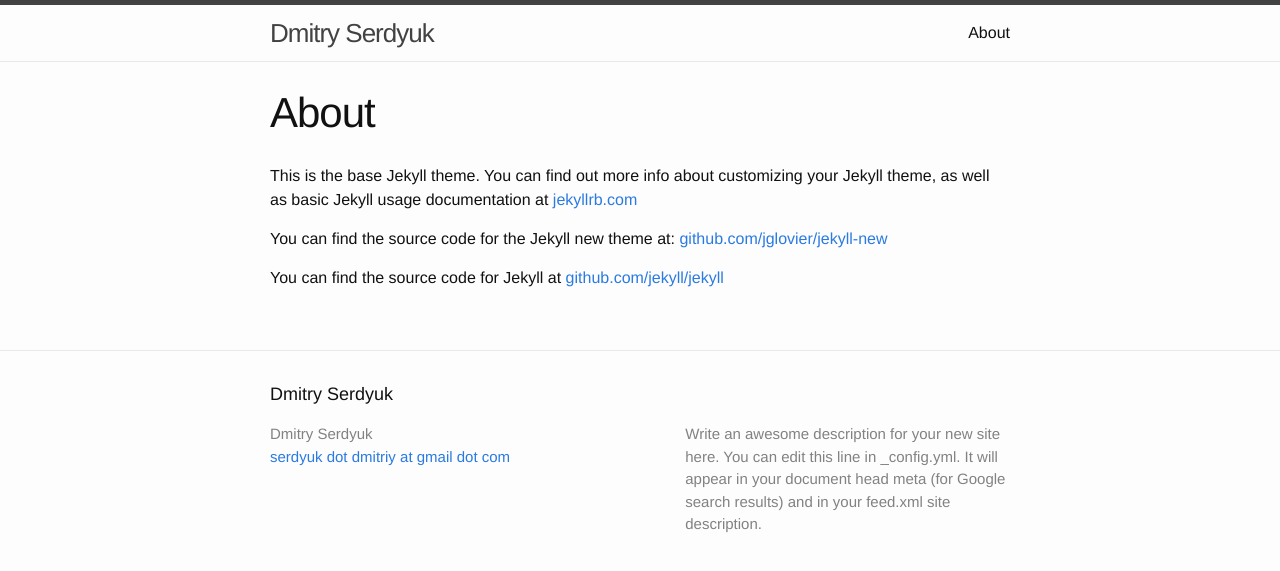
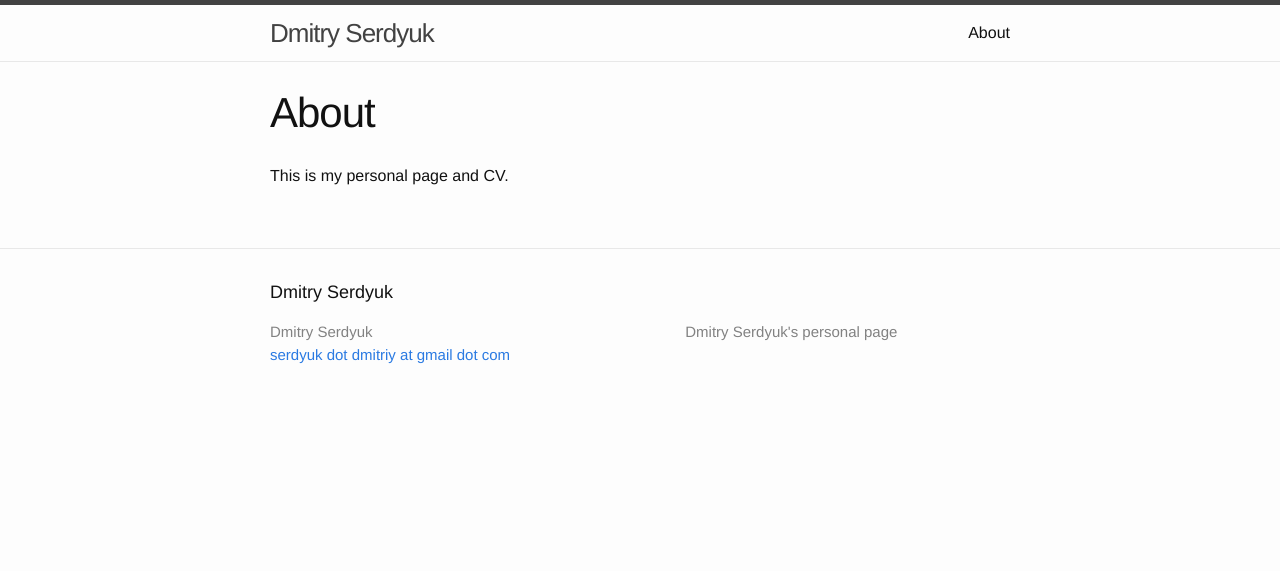
Before and after one commit to dmitriy-serdyuk/dmitriy-serdyuk.github.io, a Jekyll site: the page built from about.md, in a window 1280 px wide. Shown: the top 571 px of the page. Built offline with Jekyll 4.4.1, drawn with Linux system fonts in a browser that asks for light colours.

Commit message:
Added description

```diff
--- a/_config.yml
+++ b/_config.yml
@@ -2,9 +2,7 @@
 title: Dmitry Serdyuk
 email: serdyuk dot dmitriy at gmail dot com
 description: >
-  Write an awesome description for your new site here. You can edit this
-  line in _config.yml. It will appear in your document head meta (for
-  Google search results) and in your feed.xml site description.
+  Dmitry Serdyuk's personal page
 baseurl: "" # the subpath of your site, e.g. /blog/
 url: "http://dmitriy-serdyuk.github.io" # the base hostname & protocol for your site
 
--- a/about.md
+++ b/about.md
@@ -3,9 +3,4 @@
 title: About
 permalink: /about/
 ---
-
-This is the base Jekyll theme. You can find out more info about customizing your Jekyll theme, as well as basic Jekyll usage documentation at [jekyllrb.com](http://jekyllrb.com/)
-
-You can find the source code for the Jekyll new theme at: [github.com/jglovier/jekyll-new](https://github.com/jglovier/jekyll-new)
-
-You can find the source code for Jekyll at [github.com/jekyll/jekyll](https://github.com/jekyll/jekyll)
+This is my personal page and CV.
```
Also changed, not shown: _posts/2015-02-09-welcome-to-jekyll.markdown (deleted, +0 -25 lines).
